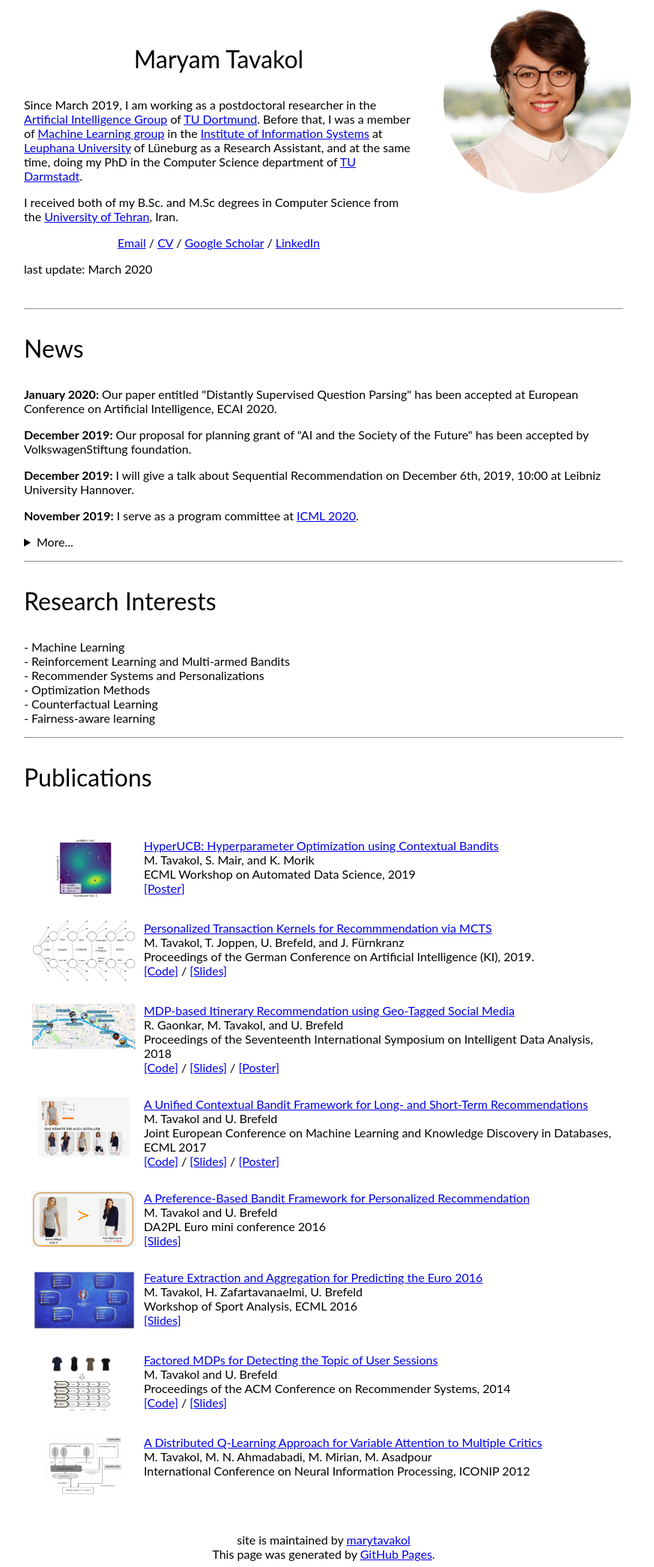
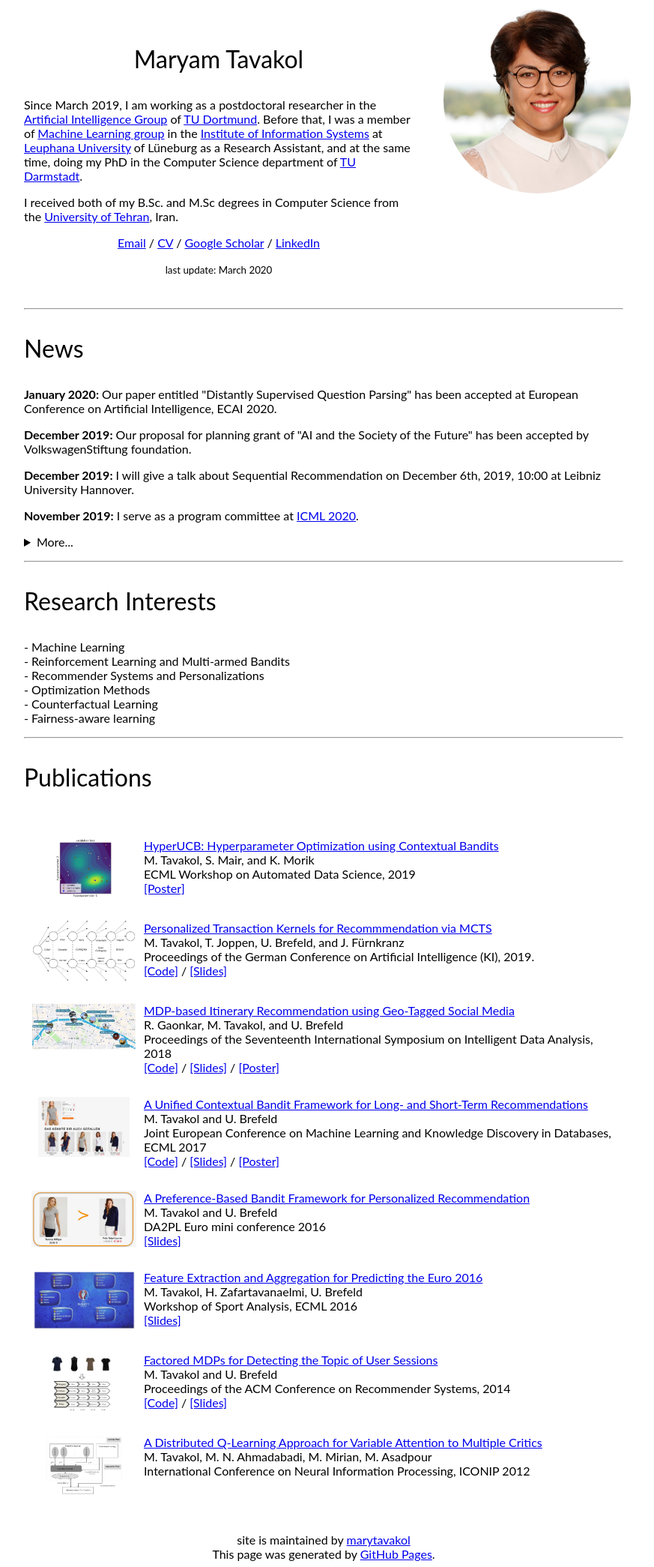
Before and after one commit to marytavakol/site, a Jekyll site: the page built from index.md, in a window 1280 px wide. Shown: the whole page at 75% size, without its empty margins (208-1081 px from the left). Built offline with Jekyll 4.4.1, drawn with Linux system fonts in a browser that asks for light colours.

Commit message:
change cv

```diff
--- a/_layouts/default.html
+++ b/_layouts/default.html
@@ -28,8 +28,8 @@
           <p style="text-align: center;">
             <a href='mailto:info@maryamtavakol.com'>Email</a>  /  <a href='./assets/others/CV.pdf' target='__blank'>CV</a>   /  <a href='https://scholar.google.de/citations?user=2ycXzoIAAAAJ&hl=en' target='__blank'>Google Scholar</a>  /  <a href='https://www.linkedin.com/in/maryam-tavakol-5869682b/'  target='__blank'>LinkedIn</a>
           </p>
-          <p>
-          	last update: March 2020
+          <p style="text-align: center;">
+          	<small> last update: March 2020</small>
           </p>
       </div>
       <div id="col-right">
```
